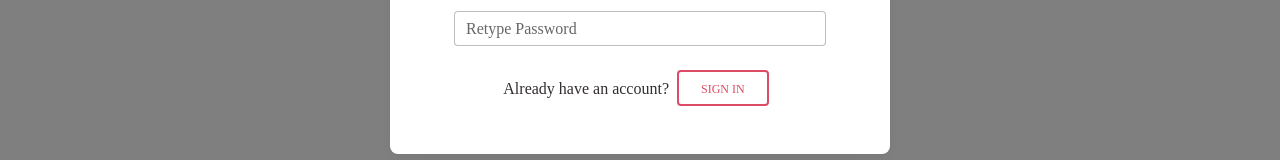
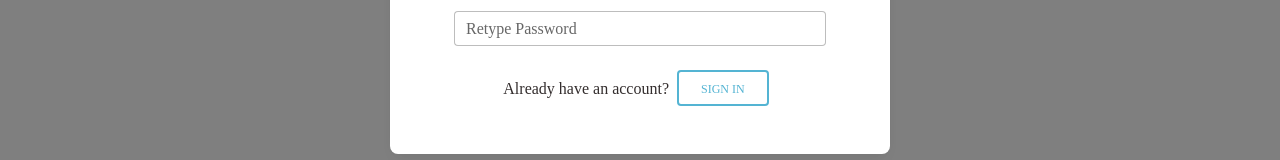
Before and after one commit to KoushikMallik-developer/ecom-app-v3, a React (Vite) app: page /register in a window 1280 px wide. Both pictures are taken after a click on the link "Become A Seller". Shown: the part 590-750 px from the top of the page. Built offline with nearby package versions, Linux system fonts and the light colour scheme.

Commit message:
user registration form --- adding OTP field

```diff
--- a/src/components/user/register_modal_body.tsx
+++ b/src/components/user/register_modal_body.tsx
@@ -7,9 +7,22 @@ import {
     from 'mdb-react-ui-kit';
 import logo from '../../assets/brand/logo-no-background.png';
 import { Link } from 'react-router-dom';
+import { useState, useEffect } from 'react';
+
 
 
 function RegisterModalBody(props) {
+
+    const [isClickedForOTP, setisClickedForOTP] = useState(false);
+    const handleButtonClick = () => {setisClickedForOTP(true);};
+
+    const [showPassword, setShowPassword] = useState(false);
+    const [password, setPassword] = useState('');
+
+    const togglePasswordVisibility = () => {
+      setShowPassword(!showPassword);
+    };
+
     return (
         <div className="d-flex flex-column mx-5 mt-0">
 
@@ -32,19 +45,22 @@ function RegisterModalBody(props) {
             </MDBRow>
             <p className='text-dark mt-4'><b>Register with us</b></p>
 
+            <MDBInput wrapperClass='mb-4' label='First Name' id='register_form_fname' type='text' disabled={isClickedForOTP}/>
+            <MDBInput wrapperClass='mb-4' label='Last Name' id='register_form_lname' type='text' disabled={isClickedForOTP}/>
+            <MDBInput wrapperClass='mb-4' label='Email address' id='register_form_email' type='email' disabled={isClickedForOTP}/>
+            <MDBInput wrapperClass='mb-4' label='Password' id='register_form_password_1' type='password' disabled={isClickedForOTP}/>
+            <MDBInput wrapperClass='mb-4' label='Retype Password' id='register_form_password_2' type='password' disabled={isClickedForOTP}/>
 
-            <MDBInput wrapperClass='mb-4' label='First Name' id='register_form_fname' type='text'/>
-            <MDBInput wrapperClass='mb-4' label='Last Name' id='register_form_lname' type='text'/>
-            <MDBInput wrapperClass='mb-4' label='Email address' id='register_form_email' type='email'/>
-            <MDBInput wrapperClass='mb-4' label='Password' id='register_form_password_1' type='password'/>
-            <MDBInput wrapperClass='mb-4' label='Retype Password' id='register_form_password_2' type='password'/>
+            {isClickedForOTP &&
+            <MDBInput wrapperClass='mb-4' label='Enter OTP' id='register_form_otp' type='text'/>}
 
             <div className="d-flex flex-row align-items-center justify-content-center pb-4 mb-2">
                 <p className="mb-0 text-dark">Already have an account?</p>
-                <Link to='/register'><MDBBtn outline className='mx-2' color='danger'>
-                    SIGN IN
+                {/* <Link to='/register'> */}
+                    <MDBBtn outline className='mx-2' onClick={handleButtonClick} color='info'>
+                    {isClickedForOTP ? 'Verify OTP' : 'SIGN IN'}
                 </MDBBtn>
-                </Link>
+                {/* </Link> */}
             </div>
 
         </div>
```
